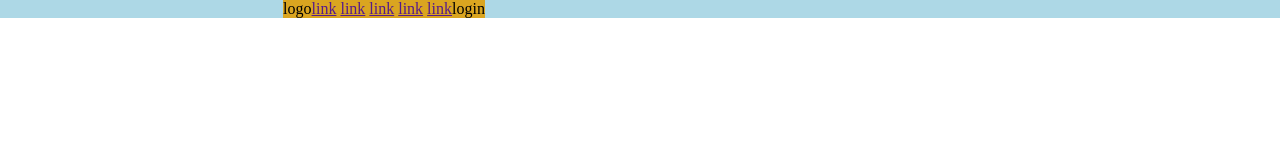
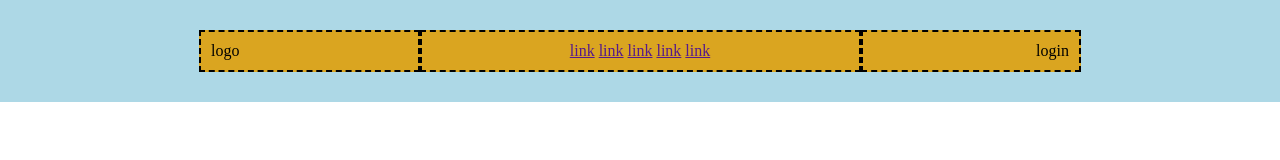
Before and after one commit to EmilioGall/htmlcss-struttura-discord, a plain HTML site: page index.html in a window 1280 px wide. Drawn offline with Linux system fonts and the light colour scheme.

Commit message:
add: style header

```diff
--- a/CSS/style.css
+++ b/CSS/style.css
@@ -21,19 +21,42 @@
 /* HEADER */
 
 header {
+    padding: 30px 10px;
+    display: flex;
+    justify-content: center;
+
+    /* Debug */
     background-color: rgba(173, 216, 230, 1);
 }
 
 .nav-container {
-    width: 60%;
+    background-color: rgba(218, 165, 32, 1);
+    width: 70%;
+    margin: 0px auto;
     display: flex;
-    justify-content: center;
+    align-items: center;
 
 }
 
 .nav-bars {
-    background-color: rgba(218, 165, 32, 1);
-    border: 1px black;
+    border: 2px dashed black;
+    padding: 10px;
 }
 
+.logo {
+    width: 25%;
+
+}
+
+.nav {
+    width: 50%;
+    text-align: center;
+}
+
+.login {
+    width: 25%;
+    text-align: end;
+}
+
+
 /* COLORS SECTION */
--- a/index.html
+++ b/index.html
@@ -16,9 +16,9 @@
 
         <div class="nav-container">
 
-            <div class="nav-bars">logo</div>
+            <div class="logo nav-bars">logo</div>
 
-            <nav class="nav-bars">
+            <nav class="nav nav-bars">
                 <a href="">link</a>
                 <a href="">link</a>
                 <a href="">link</a>
@@ -26,7 +26,7 @@
                 <a href="">link</a>
             </nav>
 
-            <div class="nav-bars">login</div>
+            <div class="login nav-bars">login</div>
 
         </div>
 
```
